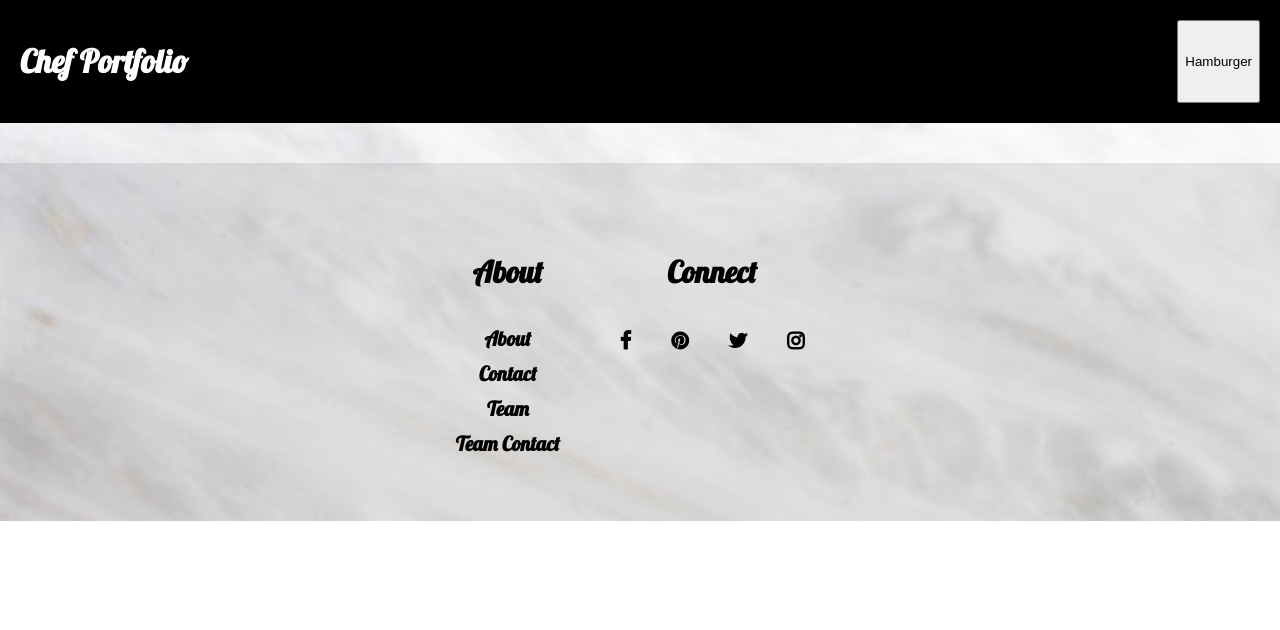
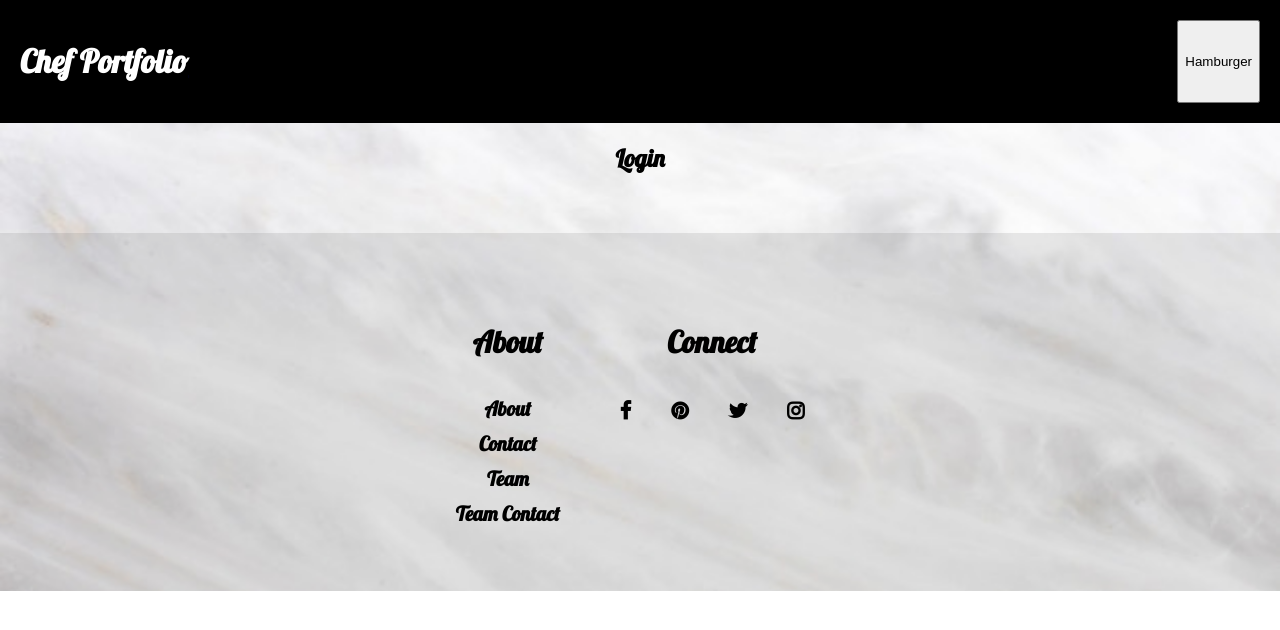
Before and after one commit to chef-portfolio-team/reactapp, a React (Create React App) app in the folder chef-portfolio/: page /login in a window 1280 px wide. Shown: the top 630 px of the page. Built offline with nearby package versions, Linux system fonts and the light colour scheme; a web font is replaced by a local one.

Commit message:
added login and register page

```diff
--- a/chef-portfolio/src/components/App.js
+++ b/chef-portfolio/src/components/App.js
@@ -6,6 +6,8 @@ import Team from './About/Team'
 import Contact from './About/Contact'
 import ChefContact from './About/ChefContact'
 import Slider from './Home/Slider'
+import Login from './Login/Login'
+import Register from './Login/Registration'
 import { Link, Route } from "react-router-dom"
 
 function App() {
@@ -42,6 +44,12 @@ function App() {
       <div className='contact'>
         <Route path='/team-contact' exact render={(props) => <Contact {...props} />} className='team-contact-route'/>
       </div>
+      <div className='login'>
+        <Route path='/login' exact render={(props) => <Login {...props} />} className='login-contact-route'/>
+      </div>
+      <div className='register'>
+        <Route path='/register' exact render={(props) => <Register {...props} />} className='register-contact-route'/>
+      </div>
 
       {/* Footer */}
       <div className='footer'>
--- /dev/null
+++ b/chef-portfolio/src/components/Login/Login.js
@@ -0,0 +1,12 @@
+import React from 'react'
+import '../Login/Login.css'
+
+const Login = loginInfo => {
+    return (
+        <div>
+            <h2>Login</h2>
+        </div>
+    )
+}
+
+export default Login;
--- /dev/null
+++ b/chef-portfolio/src/components/Login/Registration.js
@@ -0,0 +1,12 @@
+import React from 'react'
+import '../Login/Login.css'
+
+const Register = registerInfo => {
+    return (
+        <div>
+            <h2>Register</h2>
+        </div>
+    )
+}
+
+export default Register;
```
Also changed, not shown: chef-portfolio/src/components/Login/Login.css (added).
